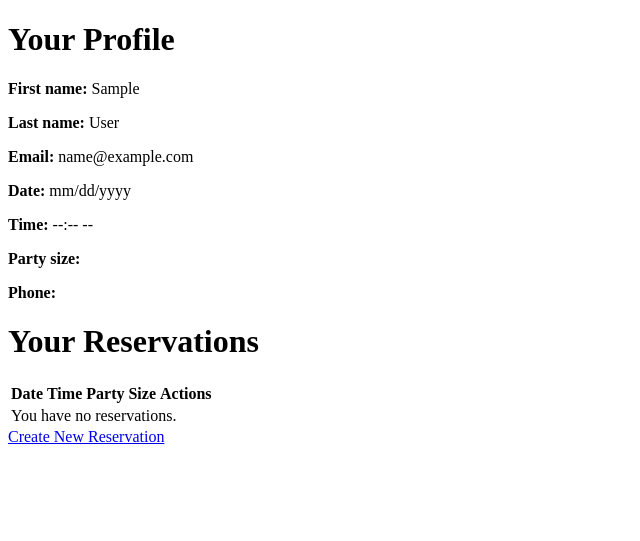
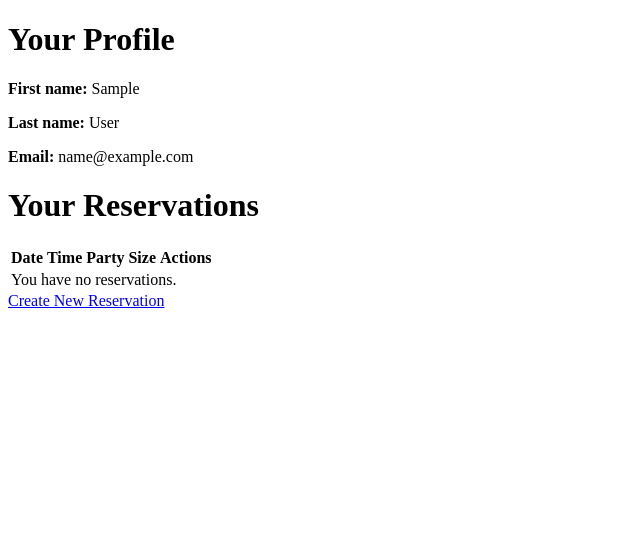
Before and after one commit to Filmon-gh/AquaPulse-Haven, a Django app: page /reservations/ in a window 1280 px wide. Shown: the part 85-626 px from the top of the page, without its empty margins (0-640 px from the left). Run offline with Django 3.2, Linux system fonts and the light colour scheme; the visitor is signed in with stand-in values (Sample User, id 1); data that the repository does not hold is empty.

Commit message:
remove redundant profile information

```diff
--- a/templates/reservation_list.html
+++ b/templates/reservation_list.html
@@ -8,10 +8,6 @@
         <p><strong>First name:</strong> {{ user.first_name }}</p>
         <p><strong>Last name:</strong> {{ user.last_name }}</p>
         <p><strong>Email:</strong> {{ user.email }}</p>
-        <p><strong>Date:</strong> mm/dd/yyyy</p>
-        <p><strong>Time:</strong> --:-- --</p>
-        <p><strong>Party size:</strong> </p>
-        <p><strong>Phone:</strong> </p>
     </div>
 
     <h1>Your Reservations</h1>
```
